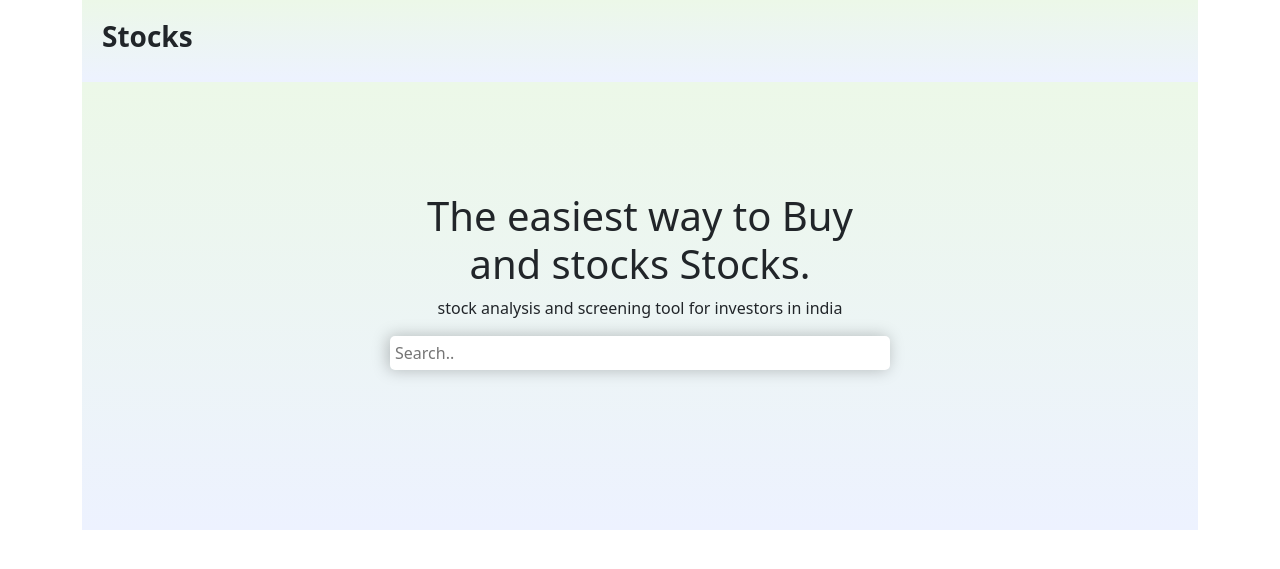
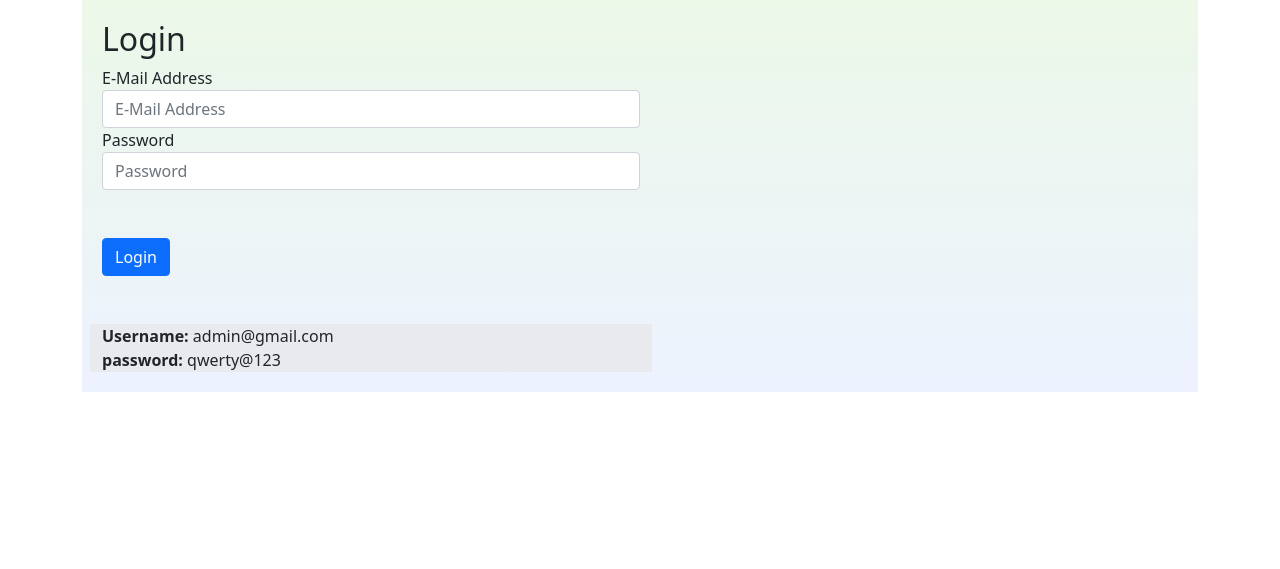
Before and after one commit to staicyulahannan/stock, a PHP site: page /searchStock/ in a window 1280 px wide. Shown: the top 569 px of the page. Run offline with PHP 8.4, Linux system fonts and the light colour scheme.

Commit message:
Login section

```diff
--- a/index.php
+++ b/index.php
@@ -1,37 +1,68 @@
+<?php
+include_once 'config.php';
+session_start();
+if(isset($_SESSION['customerLogin'])){
+  header("Location: search.php");
+}
+
+$_ = $_POST;
+if(isset($_['email'], $_['password'])){
+  $username = trim($_['email']);
+  $password = trim($_['password']);
+  if($username && $password){
+    $adUser = $db->query('select id,user_pwd from  users where user_email="'.$username.'"')->fetch(PDO::FETCH_OBJ);
+    if($adUser && password_verify($password, $adUser->user_pwd)){
+      $userLog = new stdClass();
+      $userLog->username = $username;
+      $userLog->password = $password;
+      $_SESSION['customerLogin'] = $userLog;
+      header("Location: search.php");
+    }else{
+      //login error
+    }
+  }
+}
+
+?>
  <!DOCTYPE html>
 <html>
    <head>
-      <title>Search</title>
+      <title>Login</title>
       <link rel="stylesheet" href="https://cdn.jsdelivr.net/npm/bootstrap@5.0.2/dist/css/bootstrap.min.css" integrity="sha384-EVSTQN3/azprG1Anm3QDgpJLIm9Nao0Yz1ztcQTwFspd3yD65VohhpuuCOmLASjC" crossorigin="anonymous">
       <link rel="stylesheet" href="search.css" >
       <script src="https://cdn.jsdelivr.net/npm/bootstrap@5.0.2/dist/js/bootstrap.min.js" integrity="sha384-cVKIPhGWiC2Al4u+LWgxfKTRIcfu0JTxR+EQDz/bgldoEyl4H0zUF0QKbrJ0EcQF" crossorigin="anonymous"></script>
       <script src="https://ajax.googleapis.com/ajax/libs/jquery/3.5.1/jquery.min.js"></script>
-      <script src="search.js?v=1.1"></script>
+
    </head>
    <body>
       <div class="container">
          <div class="main-heading">
-            <h3>Stocks</h3>
+              <div class="col-sm-6">
+                 <div class="well col-sm-12">
+                    <h2>Login</h2>
+                    <form action="" method="post" enctype="multipart/form-data">
+                       <div class="form-group">
+                          <label class="control-label" for="input-email">E-Mail Address</label>
+                          <input type="text" name="email" value="" placeholder="E-Mail Address" id="input-email" class="form-control">
                        </div>
-         <div class="search-part">
-            <div class="stock-search">
-               <h1 class="heading">The easiest way to Buy and stocks Stocks.</h1>
-               <p>stock analysis and screening tool for investors in india</p>
-               <form>
-                  <input type="text" name="query" placeholder="Search.." id="castocksearchInp" autocomplete="off" required>
-                  <div class="search-preloader" id="locSearchPreloader" style=""></div>
-                  <div id="ca_stocksearch_picker" class="stocksearch-selector">
-                     <div class="stocksearch-list" id="pickstocksearchList">
-                        <ul id="casearchCodeList">
-                        </ul>
+                       <div class="form-group">
+                          <label class="control-label" for="input-password">Password</label>
+                          <input type="password" name="password" value="" placeholder="Password" id="input-password" class="form-control">
+
+                       </div>
+                       <br><br>
+                        <div class="form-group">
+                       <input type="submit" value="Login" class="btn btn-primary ">
+                       </div>
+                    </form><br><br>
+
+                   <div class="">
+                     <div class="row">
+                       <div class="col-sm-12"><strong>Username: </strong>admin@gmail.com</div>
+                       <div class="col-sm-12"><strong>password:</strong> qwerty@123</div>
                      </div>
                    </div>
                  </div>
-            </form>
-            <div class="search-result hidden">
-               <div  id="searchResult"></div>
               </div>
            </div>
         </div>
-   </body>
-</html>
--- /dev/null
+++ b/logout.php
@@ -0,0 +1,5 @@
+<?php
+session_start();
+session_destroy();
+header("Location: index.php");
+?>
--- a/search.css
+++ b/search.css
@@ -73,3 +73,21 @@ span.det-value {
 .row {
     background: #e9e7e7a6;
 }
+header {
+    background: #04042b;
+}
+
+header .row {
+    background: #04042b;
+}
+
+ul {
+    list-style: none;
+}
+
+header ul > li >a {
+    color: #fff;
+    text-decoration: none;
+    font-size: 20px;
+    font-weight: 600;
+}
```
Also changed, not shown: search.php (added, +52 -0 lines). Lines whose indentation alone changed are shown as unchanged.
